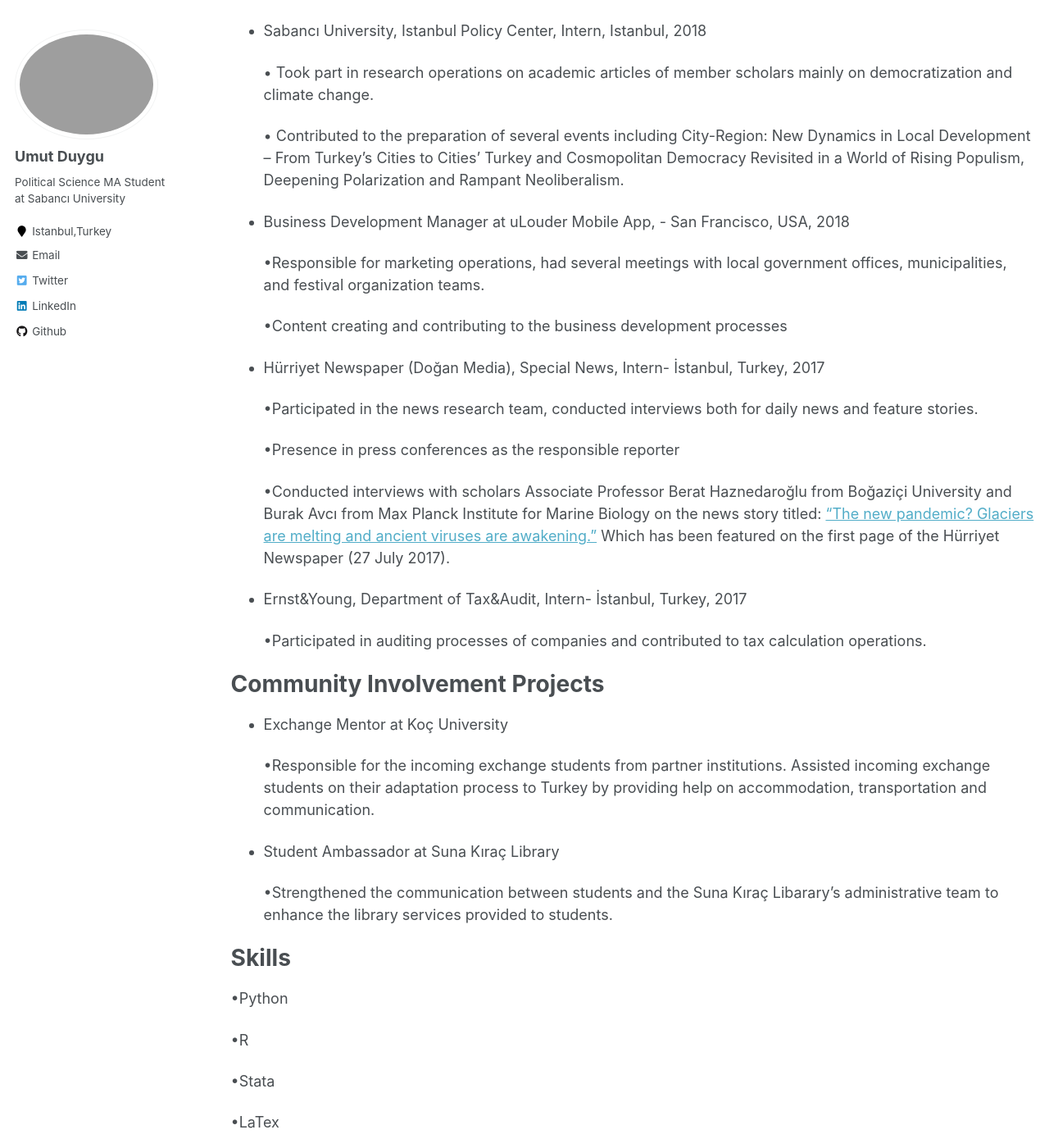
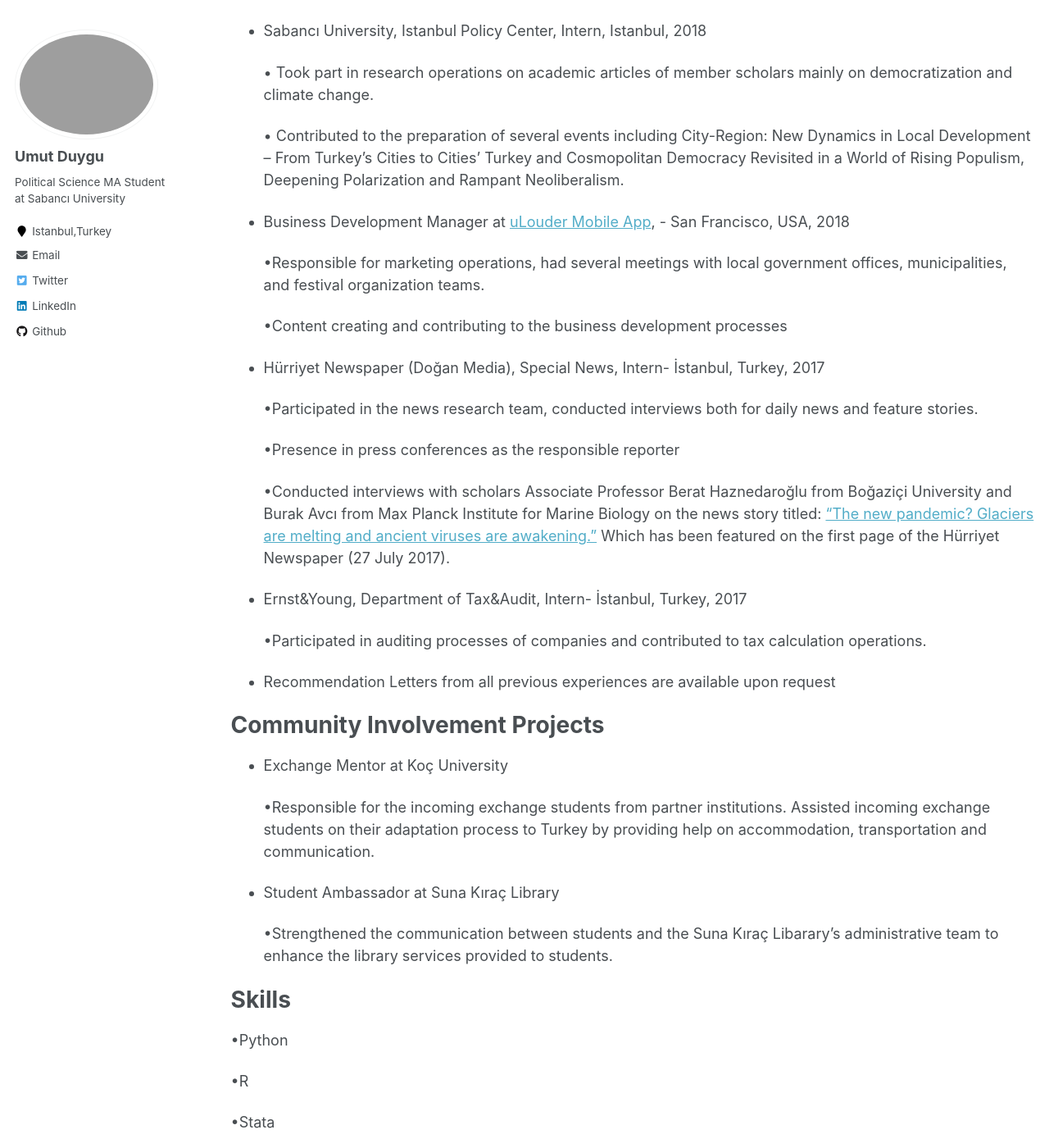
Before and after one commit to UmutDuygu/umutduygu.github.io, a Jekyll site: the page built from _pages/cv.md, in a window 1280 px wide and 1400 px high, scrolled down 1416 px. Shown: the whole window at 82% size. Built offline with Jekyll 4.4.1, drawn with Linux system fonts in a browser that asks for light colours; some of the changed text lies outside the part shown.

Commit message:
Update cv.md

```diff
--- a/_pages/cv.md
+++ b/_pages/cv.md
@@ -62,7 +62,7 @@
      • Contributed to the preparation of several events including City-Region: New Dynamics in Local Development – From Turkey’s Cities to Cities’ Turkey and Cosmopolitan Democracy Revisited in a World of Rising Populism, Deepening Polarization and Rampant Neoliberalism.
 
 
-  * Business Development Manager at uLouder Mobile App, - San Francisco, USA, 2018
+  * Business Development Manager at [uLouder Mobile App](https://www.ulouder.com/), - San Francisco, USA, 2018
 
     •Responsible for marketing operations, had several meetings with local government offices, municipalities, and festival organization teams.
 
@@ -82,6 +82,9 @@
 
     •Participated in auditing processes of companies and contributed to tax calculation operations.
 
+
+
+  * Recommendation Letters from all previous experiences are available upon request
 
 Community Involvement Projects
 ======
@@ -111,4 +114,4 @@
 
 Languages
 ======
-Download my CV here: '(http://umutduygu.github.io/files/umutduygucv.pdf)'
+Download my [CV]('http://umutduygu.github.io/files/umutduygucv.pdf') here.
```
